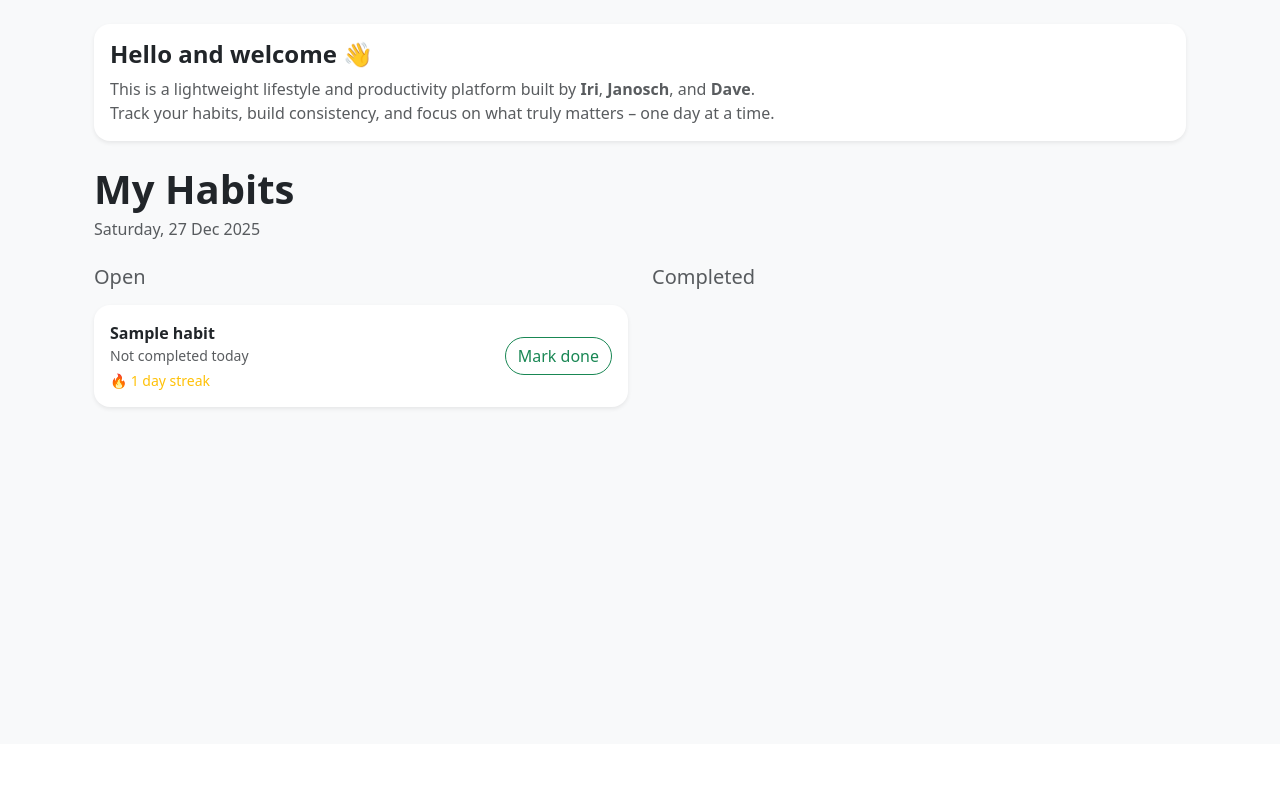
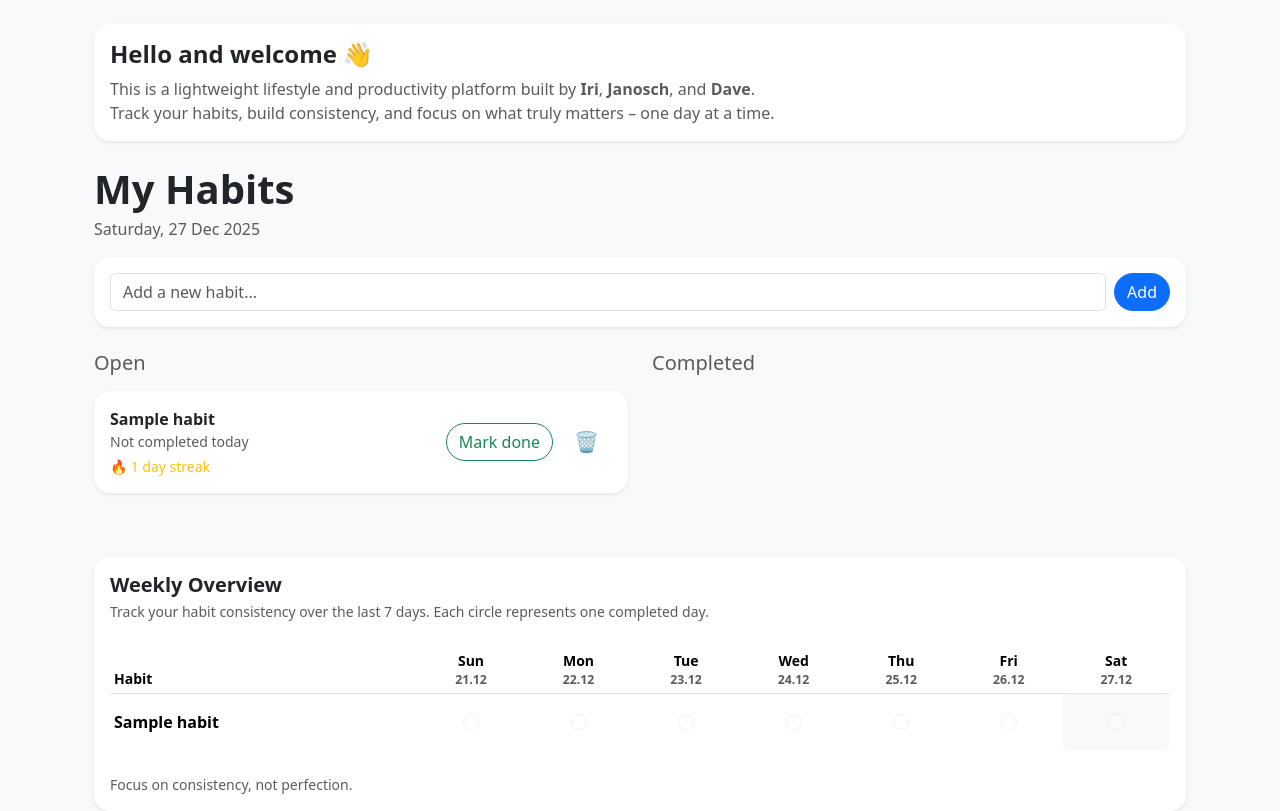
Before and after one commit to jjaghost10-alt/habit-tracker, a Django app: page / in a window 1280 px wide. Shown: the part 56-867 px from the top of the page. Before the commit the page ends 466 px from the top, so only its background shows below. Run offline with Django 5.2, Linux system fonts and the light colour scheme; tables that the repository leaves empty hold one stand-in row (values such as "Sample post").

Commit message:
Add UX-optimized weekly habit matrix and restore add/delete habit features

```diff
--- a/habits/templates/habits/dashboard.html
+++ b/habits/templates/habits/dashboard.html
@@ -1,4 +1,5 @@
 {% extends "habits/base.html" %}
+{% load dict_extras %}
 
 {% block title %}Dashboard{% endblock %}
 
@@ -11,11 +12,9 @@
          ====================================================== -->
     <div class="card shadow-sm border-0 rounded-4 mb-4">
         <div class="card-body">
-
             <h4 class="fw-semibold mb-2">
                 Hello and welcome 👋
             </h4>
-
             <p class="text-muted mb-0">
                 This is a lightweight lifestyle and productivity platform built by
                 <strong>Iri</strong>, <strong>Janosch</strong>, and <strong>Dave</strong>.
@@ -23,14 +22,13 @@
                 Track your habits, build consistency, and focus on what truly matters –
                 one day at a time.
             </p>
-
         </div>
     </div>
 
     <!-- ======================================================
-         Page header: Date
+         Page header
          ====================================================== -->
-    <div class="mb-4">
+    <div class="mb-3">
         <h1 class="fw-bold mb-1">My Habits</h1>
         <p class="text-muted mb-0">
             {{ weekday }}, {{ today|date:"d M Y" }}
@@ -38,11 +36,32 @@
     </div>
 
     <!-- ======================================================
-         Two-column layout
+         Add new habit
+         ====================================================== -->
+    <div class="card shadow-sm border-0 rounded-4 mb-4">
+        <div class="card-body">
+            <form method="post" action="{% url 'add_habit' %}" class="d-flex gap-2">
+                {% csrf_token %}
+                <input
+                    type="text"
+                    name="name"
+                    class="form-control"
+                    placeholder="Add a new habit..."
+                    required
+                >
+                <button class="btn btn-primary rounded-pill">
+                    Add
+                </button>
+            </form>
+        </div>
+    </div>
+
+    <!-- ======================================================
+         Two-column layout: Open / Completed
          ====================================================== -->
     <div class="row g-4">
 
-        <!-- LEFT COLUMN: Open habits -->
+        <!-- OPEN HABITS -->
         <div class="col-md-6">
             <h5 class="text-muted mb-3">Open</h5>
 
@@ -62,6 +81,9 @@
                             {% endif %}
                         </div>
 
+                        <div class="d-flex gap-2 align-items-center">
+
+                            <!-- Toggle -->
                             <form method="post" action="{% url 'toggle_habit' habit.id %}">
                                 {% csrf_token %}
                                 <button class="btn btn-outline-success rounded-pill">
@@ -69,6 +91,18 @@
                                 </button>
                             </form>
 
+                            <!-- Delete -->
+                            <form method="post" action="{% url 'delete_habit' habit.id %}">
+                                {% csrf_token %}
+                                <button
+                                    class="btn btn-link text-danger fs-5 text-decoration-none"
+                                    title="Delete habit"
+                                >
+                                    🗑️
+                                </button>
+                            </form>
+
+                        </div>
                     </div>
                 </div>
                 {% endif %}
@@ -77,7 +111,7 @@
             {% endfor %}
         </div>
 
-        <!-- RIGHT COLUMN: Completed habits -->
+        <!-- COMPLETED HABITS -->
         <div class="col-md-6">
             <h5 class="text-muted mb-3">Completed</h5>
 
@@ -97,6 +131,9 @@
                             {% endif %}
                         </div>
 
+                        <div class="d-flex gap-2 align-items-center">
+
+                            <!-- Toggle -->
                             <form method="post" action="{% url 'toggle_habit' habit.id %}">
                                 {% csrf_token %}
                                 <button class="btn btn-success rounded-pill">
@@ -104,6 +141,18 @@
                                 </button>
                             </form>
 
+                            <!-- Delete -->
+                            <form method="post" action="{% url 'delete_habit' habit.id %}">
+                                {% csrf_token %}
+                                <button
+                                    class="btn btn-link text-danger fs-5 text-decoration-none"
+                                    title="Delete habit"
+                                >
+                                    🗑️
+                                </button>
+                            </form>
+
+                        </div>
                     </div>
                 </div>
                 {% endif %}
@@ -113,6 +162,78 @@
         </div>
 
     </div>
+
+    <!-- ======================================================
+         Weekly habit overview (UX-optimized matrix)
+         ====================================================== -->
+    <div class="card shadow-sm border-0 rounded-4 mt-5">
+        <div class="card-body">
+
+            <h5 class="fw-semibold mb-1">
+                Weekly Overview
+            </h5>
+
+            <p class="text-muted small mb-4">
+                Track your habit consistency over the last 7 days.
+                Each circle represents one completed day.
+            </p>
+
+            <div class="table-responsive">
+                <table class="table table-borderless table-sm align-middle text-center mb-0">
+
+                    <thead>
+                        <tr class="text-muted small">
+                            <th class="text-start">Habit</th>
+
+                            {% for day in week_days %}
+                                <th>
+                                    <div class="fw-semibold">{{ day|date:"D" }}</div>
+                                    <div class="text-muted small">{{ day|date:"d.m" }}</div>
+                                </th>
+                            {% endfor %}
+                        </tr>
+                    </thead>
+
+                    <tbody>
+                        {% for habit in habits %}
+                        <tr class="border-top">
+
+                            <td class="text-start fw-semibold py-3">
+                                {{ habit.name }}
+                            </td>
+
+                            {% for day in week_days %}
+                                {% get_weekly_status weekly_checkin_map habit.id day as status %}
+
+                                {% if day == today %}
+                                    <td class="bg-light rounded">
+                                {% else %}
+                                    <td>
+                                {% endif %}
+
+                                    <input
+                                        type="checkbox"
+                                        class="form-check-input rounded-circle"
+                                        {% if status %}checked{% endif %}
+                                        disabled
+                                    >
+
+                                </td>
+                            {% endfor %}
+                        </tr>
+                        {% endfor %}
+                    </tbody>
+
+                </table>
+            </div>
+
+            <p class="text-muted small mt-4 mb-0">
+                Focus on consistency, not perfection.
+            </p>
+
+        </div>
+    </div>
+
 </div>
 
 {% endblock %}
--- /dev/null
+++ b/habits/templatetags/dict_extras.py
@@ -0,0 +1,12 @@
+from django import template
+
+register = template.Library()
+
+@register.simple_tag
+def get_weekly_status(checkin_map, habit_id, day):
+    """
+    Returns True if a habit was completed on a given day.
+    Usage in template:
+    {% get_weekly_status map habit.id day as status %}
+    """
+    return checkin_map.get((habit_id, day))
--- a/habits/views.py
+++ b/habits/views.py
@@ -1,7 +1,7 @@
 from django.shortcuts import render, redirect, get_object_or_404
 from django.views.decorators.http import require_POST
 
-from datetime import date
+from datetime import date, timedelta
 import calendar
 
 from streaks.models import Streak
@@ -14,6 +14,10 @@ def dashboard(request):
     Splits habits into 'open' and 'completed today' based on check-ins.
     Also provides today's date and weekday for the UI header.
     """
+
+    # --------------------------------------------------
+    # Existing logic (UNCHANGED)
+    # --------------------------------------------------
 
     # Fetch all habits
     habits = Habit.objects.all()
@@ -44,7 +48,31 @@ def dashboard(request):
             checkin.date.day for checkin in checkins
         }
 
+    # --------------------------------------------------
+    # NEW: Weekly habit matrix (last 7 days)
+    # --------------------------------------------------
+    # Generates a list of the last 7 days (chronological order)
+    # Used for the checkbox matrix in the dashboard UI
+    week_days = [
+        today - timedelta(days=i)
+        for i in range(6, -1, -1)
+    ]
+
+    # Fetch all check-ins for the displayed week
+    weekly_checkins = HabitCheckIn.objects.filter(
+        date__in=week_days
+    )
+
+    # Map (habit_id, date) -> True
+    # Enables O(1) lookup in the template
+    weekly_checkin_map = {
+        (checkin.habit_id, checkin.date): True
+        for checkin in weekly_checkins
+    }
+
+    # --------------------------------------------------
     # Context passed to the template
+    # --------------------------------------------------
     context = {
         "habits": habits,
         "completed_today": completed_today,
@@ -56,6 +84,10 @@ def dashboard(request):
         # Calendar data (currently unused in dashboard.html)
         "days_in_month": range(1, days_in_month + 1),
         "habit_calendar": habit_calendar,
+
+        # Weekly matrix data (NEW)
+        "week_days": week_days,
+        "weekly_checkin_map": weekly_checkin_map,
     }
 
     return render(
```
Also changed, not shown: habits/templatetags/__init__.py (added). Lines whose indentation alone changed are shown as unchanged.
